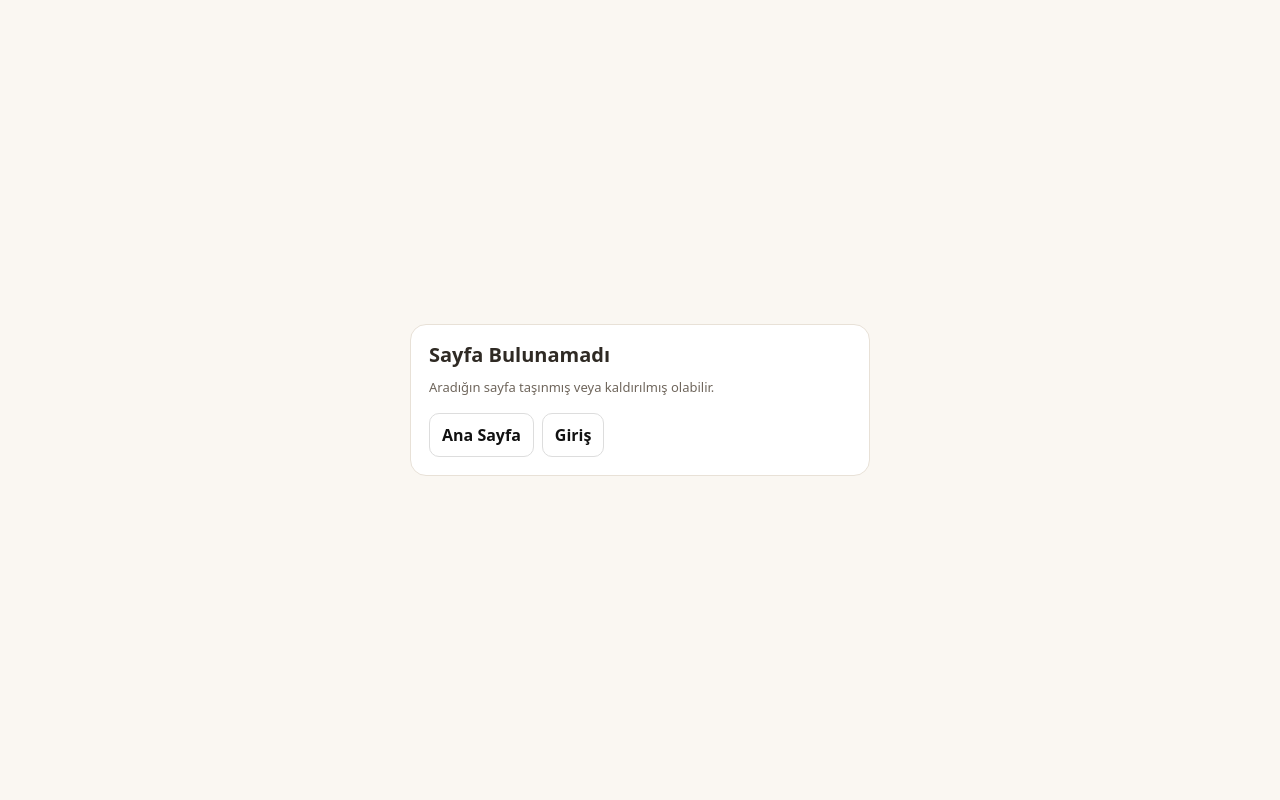
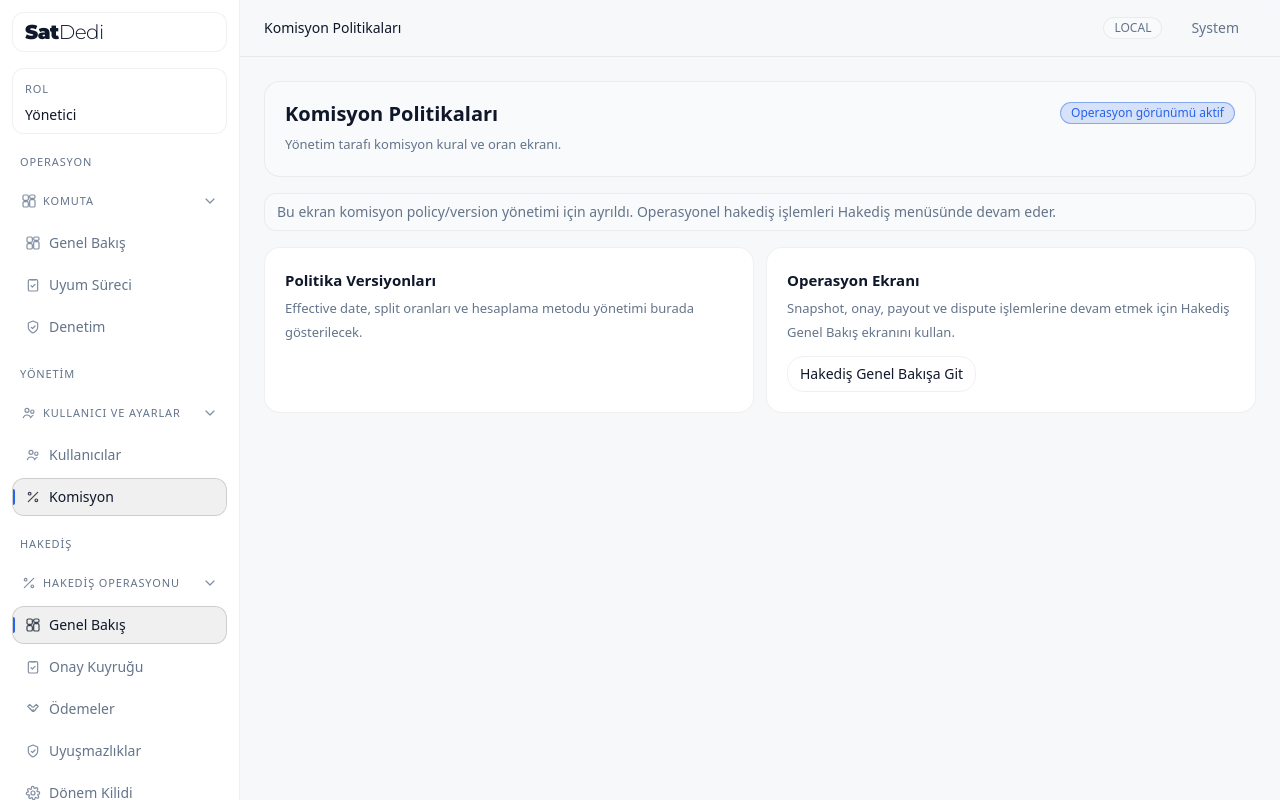
Before and after one commit to muazgozhamam/teklif-platform, a Next.js app in the folder apps/dashboard/: page /admin/commission/policies in a window 1280 px wide. Before the commit this address had no page. Built offline with nearby package versions, Linux system fonts and the light colour scheme.

Commit message:
feat(dashboard): restore admin management commission entry with dedicated policies page

```diff
--- /dev/null
+++ b/apps/dashboard/app/admin/commission/policies/page.tsx
@@ -0,0 +1,48 @@
+'use client';
+
+import React from 'react';
+import Link from 'next/link';
+import RoleShell from '@/app/_components/RoleShell';
+import { Card, CardDescription, CardTitle } from '@/src/ui/components/Card';
+import { Alert } from '@/src/ui/components/Alert';
+
+export default function AdminCommissionPoliciesPage() {
+  return (
+    <RoleShell
+      role="ADMIN"
+      title="Komisyon Politikaları"
+      subtitle="Yönetim tarafı komisyon kural ve oran ekranı."
+      nav={[]}
+    >
+      <Alert
+        type="info"
+        message="Bu ekran komisyon policy/version yönetimi için ayrıldı. Operasyonel hakediş işlemleri Hakediş menüsünde devam eder."
+        className="mb-4"
+      />
+
+      <div className="grid gap-3 md:grid-cols-2">
+        <Card>
+          <CardTitle>Politika Versiyonları</CardTitle>
+          <CardDescription className="mt-1">
+            Effective date, split oranları ve hesaplama metodu yönetimi burada gösterilecek.
+          </CardDescription>
+        </Card>
+
+        <Card>
+          <CardTitle>Operasyon Ekranı</CardTitle>
+          <CardDescription className="mt-1">
+            Snapshot, onay, payout ve dispute işlemlerine devam etmek için Hakediş Genel Bakış ekranını kullan.
+          </CardDescription>
+          <div className="mt-3">
+            <Link
+              href="/admin/commission"
+              className="ui-interactive inline-flex h-9 items-center rounded-lg border border-[var(--border)] px-3 text-sm hover:bg-[var(--interactive-hover-bg)]"
+            >
+              Hakediş Genel Bakışa Git
+            </Link>
+          </div>
+        </Card>
+      </div>
+    </RoleShell>
+  );
+}
--- a/apps/dashboard/src/ui/layout/role-nav.ts
+++ b/apps/dashboard/src/ui/layout/role-nav.ts
@@ -54,6 +54,7 @@ const roleSections: Record<ShellRole, NavSection[]> = {
           defaultOpen: true,
           items: [
             { href: '/admin/users', label: 'Kullanıcılar', icon: 'users' },
+            { href: '/admin/commission/policies', label: 'Komisyon', icon: 'percent' },
           ],
         },
       ],
```
